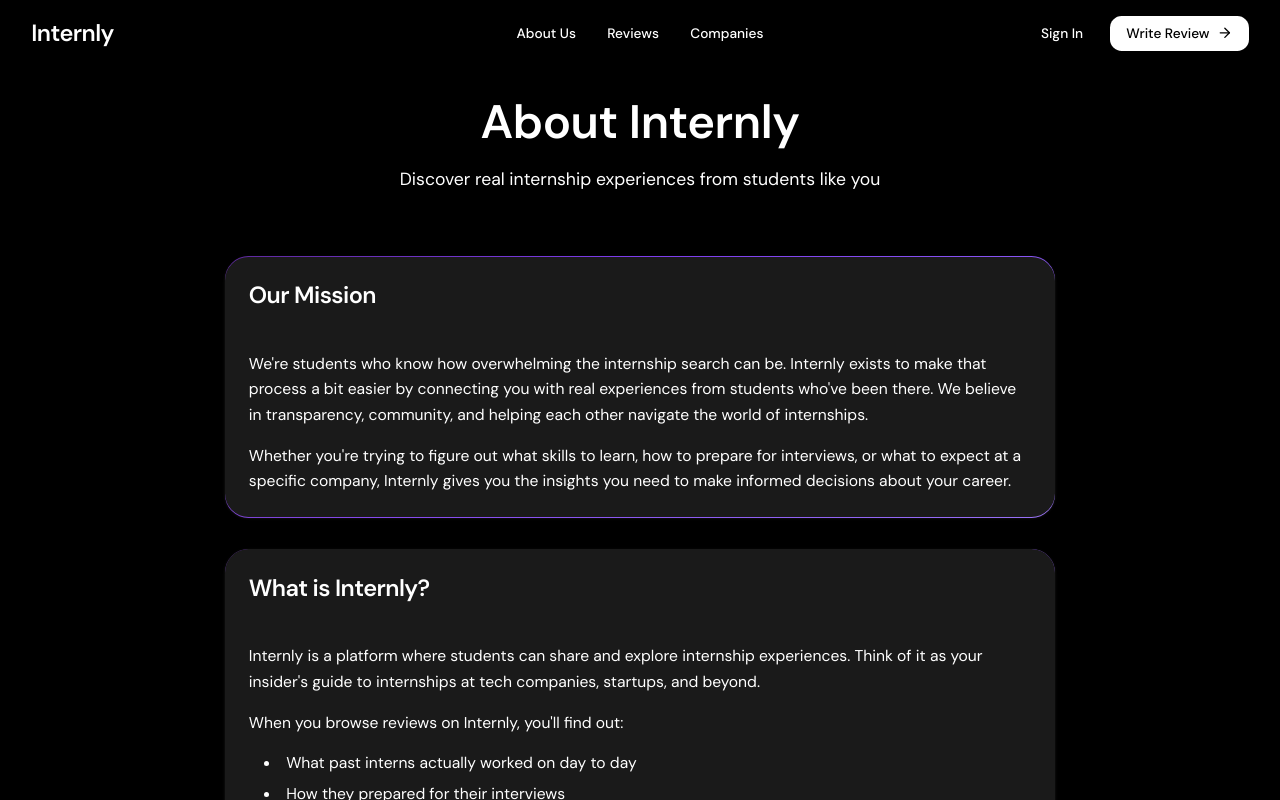
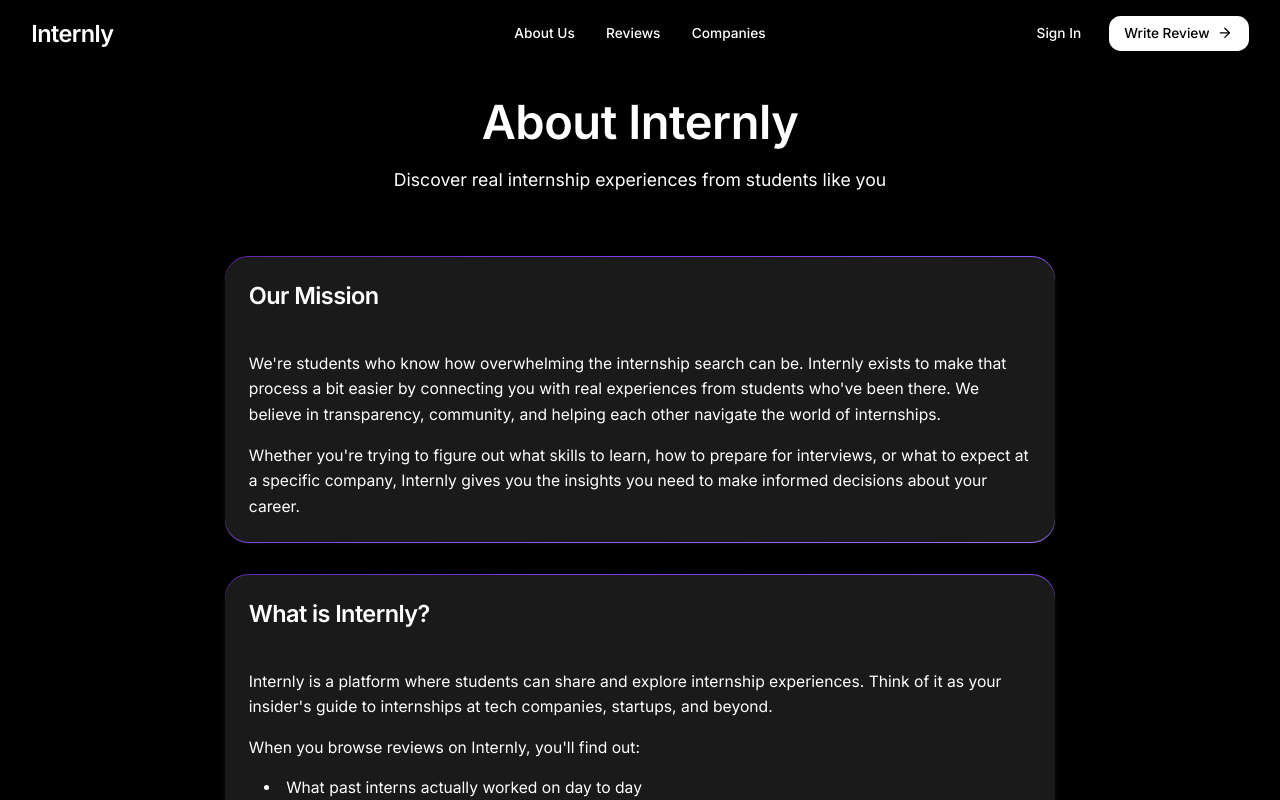
Before and after one commit to internly-app/internly, a Next.js app in the folder frontend/: page /about in a window 1280 px wide. Shown: the top 800 px of the page. Built offline with nearby package versions, Linux system fonts and the light colour scheme; no server answers.

Commit message:
changed font

```diff
--- a/frontend/src/app/layout.tsx
+++ b/frontend/src/app/layout.tsx
@@ -1,11 +1,11 @@
 import type { Metadata } from "next";
-import { DM_Sans } from "next/font/google";
+import { Inter } from "next/font/google";
 import "./globals.css";
 import { AuthProvider } from "@/components/AuthProvider";
 
-const dmSans = DM_Sans({
+const inter = Inter({
   subsets: ["latin"],
-  variable: "--font-dm-sans",
+  variable: "--font-inter",
   display: "swap",
   weight: ["400", "500", "600", "700"],
 });
@@ -32,7 +32,7 @@ export default function RootLayout({
           }}
         />
       </head>
-      <body className={dmSans.className}>
+      <body className={inter.className}>
         <AuthProvider>{children}</AuthProvider>
       </body>
     </html>
```
